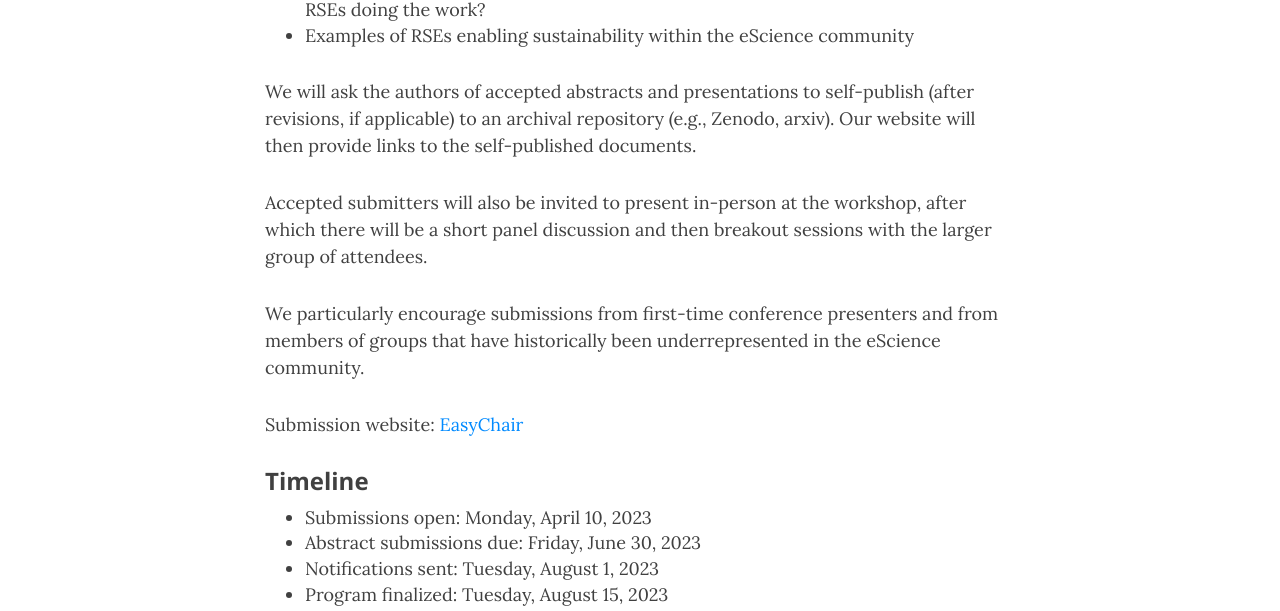
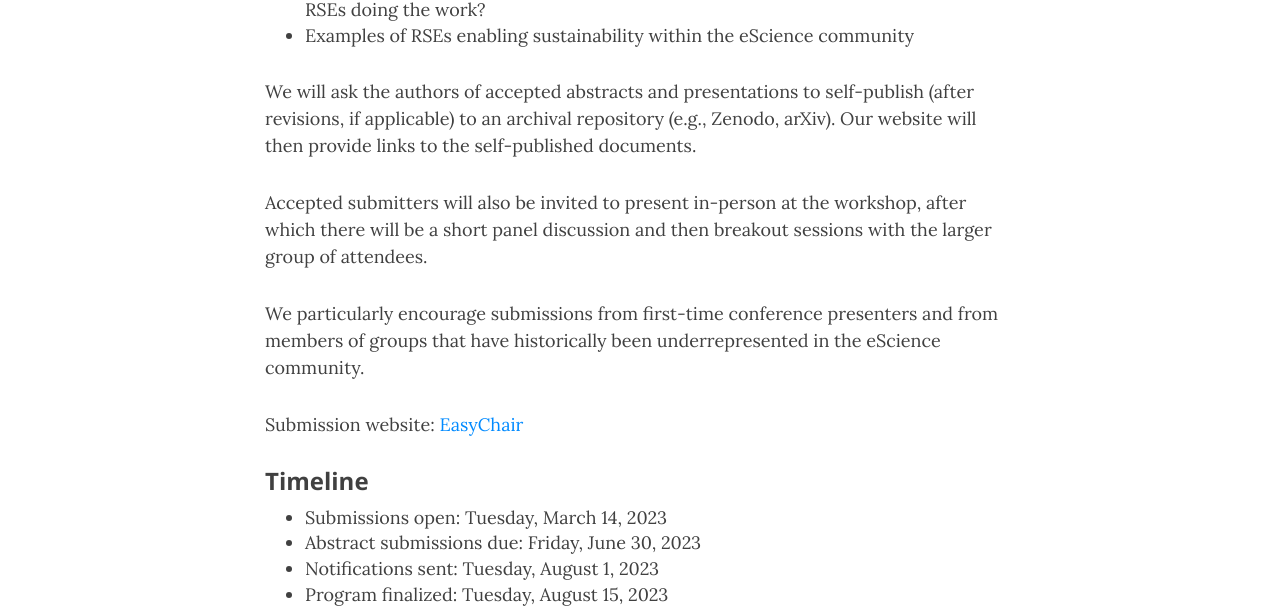
Before and after one commit to USRSE/rse-escience-2023, a Jekyll site: the page built from pages/participate.md, in a window 1280 px wide and 900 px high, scrolled down 274 px. Shown: the part 180-791 px from the top of the window. Built offline with Jekyll 4.4.1, drawn with Linux system fonts in a browser that asks for light colours; nearby versions of some CDN libraries.

Commit message:
Update submission open date to March 14

```diff
--- a/index.html
+++ b/index.html
@@ -35,7 +35,7 @@ fb-img:
   <br>
   <h2>Important Dates</h2>
   <ul>
-    <li>Submissions open:  Monday, April 10, 2023</li>
+    <li>Submissions open:  Tuesday, March 14, 2023</li>
     <li>Abstract submissions due: Friday, June 30, 2023</li>
     <li>Notifications sent:  Tuesday, August 1, 2023</li>
     <li>Program finalized:  Tuesday, August 15, 2023</li>
--- a/pages/participate.md
+++ b/pages/participate.md
@@ -20,7 +20,7 @@ Possible topics include (but are not limited to):
 
 
 We will ask the authors of accepted abstracts and presentations to self-publish (after
-revisions, if applicable) to an archival repository (e.g., Zenodo, arxiv). Our
+revisions, if applicable) to an archival repository (e.g., Zenodo, arXiv). Our
 website will then provide links to the self-published documents.
 
 Accepted submitters will also be invited to present in-person at
@@ -36,7 +36,7 @@ Submission website:
 
 ### Timeline
 
-- Submissions open:  Monday, April 10, 2023
+- Submissions open:  Tuesday, March 14, 2023
 - Abstract submissions due: Friday, June 30, 2023
 - Notifications sent:  Tuesday, August 1, 2023
 - Program finalized:  Tuesday, August 15, 2023
```
